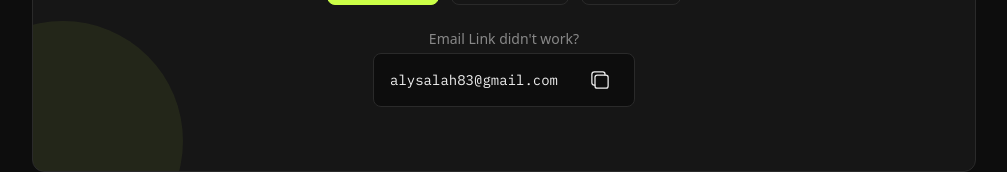
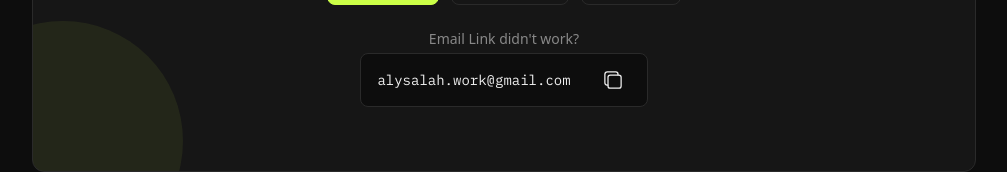
Before and after one commit to alysalah83/portfolio, a Next.js app: page / in a window 1280 px wide. Shown: the part 3999-4171 px from the top of the page, without its empty margins (136-1143 px from the left). Built offline with nearby package versions, Linux system fonts and the light colour scheme.

Commit message:
edit contact email

```diff
--- a/components/contact-section/ContactSection.tsx
+++ b/components/contact-section/ContactSection.tsx
@@ -18,7 +18,7 @@ function ContactSection() {
           </p>
           <address className="relative z-10 flex flex-wrap justify-center gap-3">
             <Link
-              href="mailto:alysalah83@gmail.com"
+              href="mailto:alysalah.work@gmail.com"
               className="border-accent bg-accent text-accent-text inline-flex items-center gap-2 rounded-lg border px-6 py-[10px] font-mono text-[13px] font-medium transition-all duration-200 active:scale-95"
             >
               Email Me
--- a/components/contact-section/CopyEmailBtn.tsx
+++ b/components/contact-section/CopyEmailBtn.tsx
@@ -23,7 +23,7 @@ function CopyEmailBtn() {
 
   return (
     <div className="text-text border-border bg-bg flex items-center gap-6 rounded-lg border px-4 py-2">
-      <span className="font-mono text-sm">alysalah83@gmail.com</span>
+      <span className="font-mono text-sm">alysalah.work@gmail.com</span>
 
       <button
         onClick={handleCopy}
```
